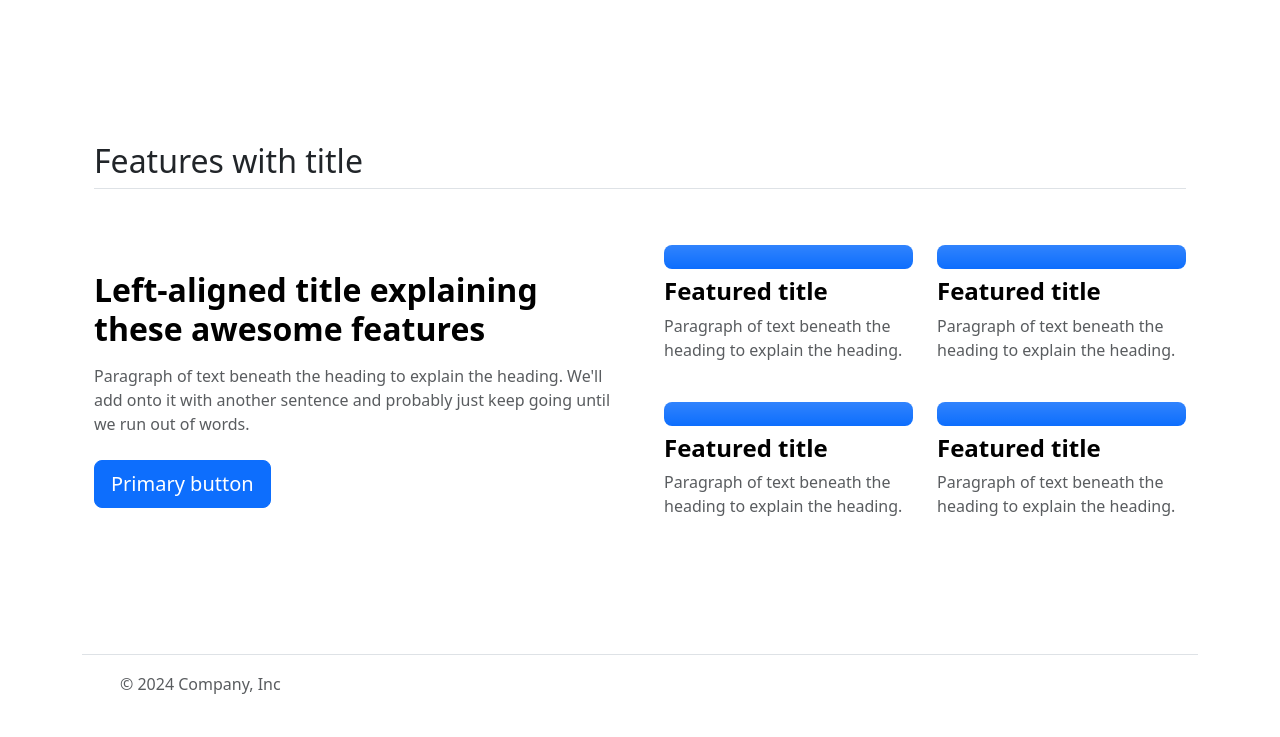
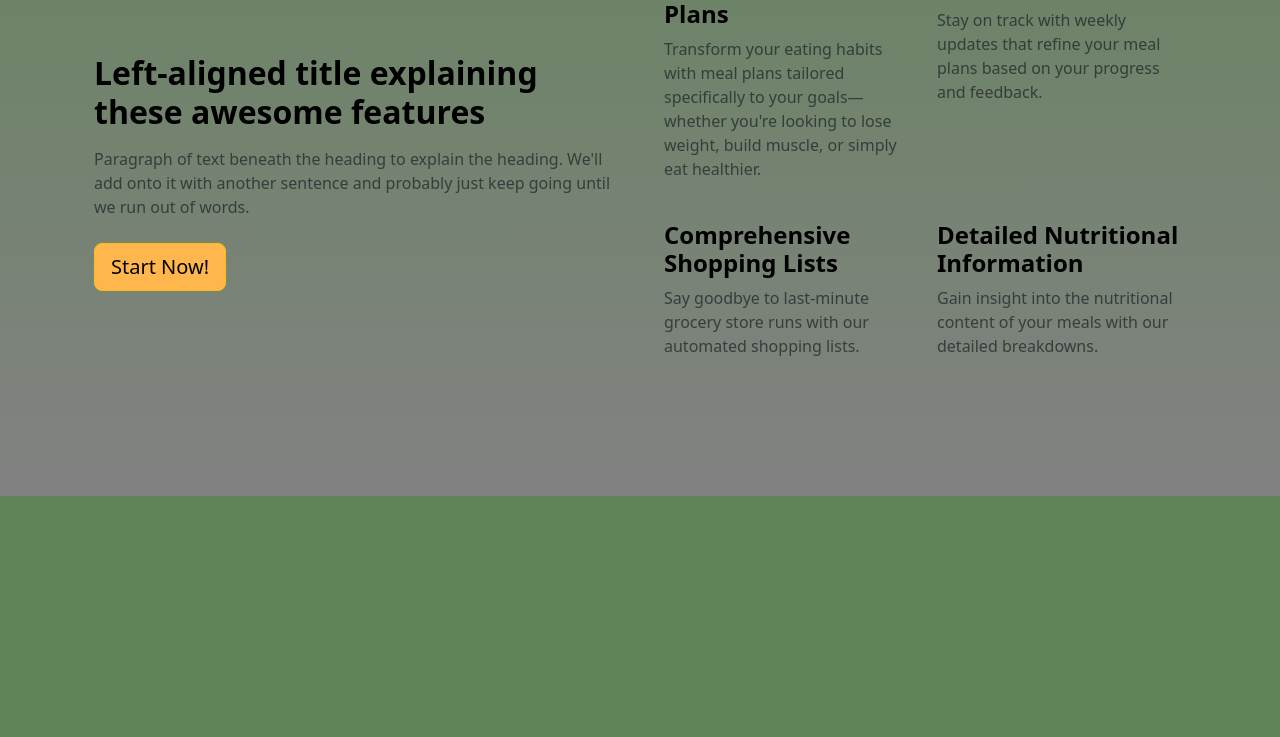
Before and after one commit to adric2001/DietCraft, a Flask app: page / in a window 1280 px wide. Shown: the part 603-1340 px from the top of the page. After the commit the page ends 1099 px from the top, so only its background shows below. Run offline with Flask 3, Linux system fonts and the light colour scheme.

Commit message:
Home page changes

```diff
--- a/static/styles.css
+++ b/static/styles.css
@@ -0,0 +1,12 @@
+body {
+    background: rgb(84,133,72);
+background: linear-gradient(180deg, rgba(84,133,72,1) 0%, rgba(130,130,130,1) 100%);
+}
+
+.btn-warning {
+    background-color: #FFB74D;
+}
+
+.text {
+    color: #F5F5F5;
+}
--- a/templates/index.html
+++ b/templates/index.html
@@ -10,111 +10,70 @@
 <body>
 
   <div class="container">
-    <header class="d-flex flex-wrap align-items-center justify-content-center justify-content-md-between py-3 mb-4 border-bottom">
-      <div class="col-md-3 mb-2 mb-md-0">
+    <header class="d-flex flex-wrap align-items-center justify-content-between py-3 mb-4 border-bottom">
+      <div class="d-flex align-items-center col-md-6">
         <a href="/" class="d-inline-flex link-body-emphasis text-decoration-none">
-          <h1>DietCraft</h1>
+          <h1 class="text mb-0">DIETCRAFT</h1>
         </a>
+        <ul class="nav mb-0 ms-3">
+          <li><a href="#" class="text nav-link px-2">Home</a></li>
+          <li><a href="#" class="text nav-link px-2">Features</a></li>
+          <li><a href="#" class="text nav-link px-2">Pricing</a></li>
+          <li><a href="#" class="text nav-link px-2">FAQs</a></li>
+          <li><a href="#" class="text nav-link px-2">About</a></li>
+        </ul>
       </div>
 
-      <ul class="nav col-12 col-md-auto mb-2 justify-content-center mb-md-0">
-        <li><a href="#" class="nav-link px-2 link-secondary">Home</a></li>
-        <li><a href="#" class="nav-link px-2">Features</a></li>
-        <li><a href="#" class="nav-link px-2">Pricing</a></li>
-        <li><a href="#" class="nav-link px-2">FAQs</a></li>
-        <li><a href="#" class="nav-link px-2">About</a></li>
-      </ul>
-
       <div class="col-md-3 text-end">
-        <button type="button" class="btn btn-outline-primary me-2">Login</button>
-        <button type="button" class="btn btn-primary">Sign-up</button>
+        <button type="button" class="text btn btn-warning me-2">Get Started</button>
+        <button type="button" class="text btn btn-warning">Learn More</button>
       </div>
     </header>
   </div>
 
-
-  <div class="container col-xxl-8 px-4 py-5">
-    <div class="row flex-lg-row-reverse align-items-center g-5 py-5">
-      <div class="col-10 col-sm-8 col-lg-6">
-        <img src="bootstrap-themes.png" class="d-block mx-lg-auto img-fluid" alt="Bootstrap Themes" width="700" height="500" loading="lazy">
-      </div>
-      <div class="col-lg-6">
-        <h1 class="display-5 fw-bold text-body-emphasis lh-1 mb-3">Responsive left-aligned hero with image</h1>
-        <p class="lead">Quickly design and customize responsive mobile-first sites with Bootstrap, the world’s most popular front-end open source toolkit, featuring Sass variables and mixins, responsive grid system, extensive prebuilt components, and powerful JavaScript plugins.</p>
-        <div class="d-grid gap-2 d-md-flex justify-content-md-start">
-          <button type="button" class="btn btn-primary btn-lg px-4 me-md-2">Primary</button>
-          <button type="button" class="btn btn-outline-secondary btn-lg px-4">Default</button>
-        </div>
-      </div>
+  <div class="px-4 py-5 my-5 text-center">
+    <h1 class="display-5 fw-bold text-body-emphasis">Get your Personalized Plan in Minutes!</h1>
+    <div class="col-lg-6 mx-auto">
+      <p class="lead mb-4">DietCraft is a personalized weight management app designed to help users achieve their health and fitness goals.</p>
     </div>
   </div>
 
 
   <div class="container px-4 py-5">
-    <h2 class="pb-2 border-bottom">Features with title</h2>
+    <h2 class="pb-2 border-bottom">Features</h2>
 
     <div class="row row-cols-1 row-cols-md-2 align-items-md-center g-5 py-5">
       <div class="col d-flex flex-column align-items-start gap-2">
         <h2 class="fw-bold text-body-emphasis">Left-aligned title explaining these awesome features</h2>
         <p class="text-body-secondary">Paragraph of text beneath the heading to explain the heading. We'll add onto it with another sentence and probably just keep going until we run out of words.</p>
-        <a href="#" class="btn btn-primary btn-lg">Primary button</a>
+        <a href="#" class="btn btn-warning btn-lg">Start Now!</a>
       </div>
 
       <div class="col">
         <div class="row row-cols-1 row-cols-sm-2 g-4">
           <div class="col d-flex flex-column gap-2">
-            <div class="feature-icon-small d-inline-flex align-items-center justify-content-center text-bg-primary bg-gradient fs-4 rounded-3">
-              <svg class="bi" width="1em" height="1em">
-                <use xlink:href="#collection"></use>
-              </svg>
-            </div>
-            <h4 class="fw-semibold mb-0 text-body-emphasis">Featured title</h4>
-            <p class="text-body-secondary">Paragraph of text beneath the heading to explain the heading.</p>
+            <h4 class="fw-semibold mb-0 text-body-emphasis">Personalized Meal Plans</h4>
+            <p class="text-body-secondary">Transform your eating habits with meal plans tailored specifically to your goals—whether you're looking to lose weight, build muscle, or simply eat healthier.</p>
           </div>
 
           <div class="col d-flex flex-column gap-2">
-            <div class="feature-icon-small d-inline-flex align-items-center justify-content-center text-bg-primary bg-gradient fs-4 rounded-3">
-              <svg class="bi" width="1em" height="1em">
-                <use xlink:href="#gear-fill"></use>
-              </svg>
-            </div>
-            <h4 class="fw-semibold mb-0 text-body-emphasis">Featured title</h4>
-            <p class="text-body-secondary">Paragraph of text beneath the heading to explain the heading.</p>
+            <h4 class="fw-semibold mb-0 text-body-emphasis">Weekly Updates</h4>
+            <p class="text-body-secondary">Stay on track with weekly updates that refine your meal plans based on your progress and feedback.</p>
           </div>
 
           <div class="col d-flex flex-column gap-2">
-            <div class="feature-icon-small d-inline-flex align-items-center justify-content-center text-bg-primary bg-gradient fs-4 rounded-3">
-              <svg class="bi" width="1em" height="1em">
-                <use xlink:href="#speedometer"></use>
-              </svg>
-            </div>
-            <h4 class="fw-semibold mb-0 text-body-emphasis">Featured title</h4>
-            <p class="text-body-secondary">Paragraph of text beneath the heading to explain the heading.</p>
+            <h4 class="fw-semibold mb-0 text-body-emphasis">Comprehensive Shopping Lists</h4>
+            <p class="text-body-secondary">Say goodbye to last-minute grocery store runs with our automated shopping lists. </p>
           </div>
 
           <div class="col d-flex flex-column gap-2">
-            <div class="feature-icon-small d-inline-flex align-items-center justify-content-center text-bg-primary bg-gradient fs-4 rounded-3">
-              <svg class="bi" width="1em" height="1em">
-                <use xlink:href="#table"></use>
-              </svg>
-            </div>
-            <h4 class="fw-semibold mb-0 text-body-emphasis">Featured title</h4>
-            <p class="text-body-secondary">Paragraph of text beneath the heading to explain the heading.</p>
+            <h4 class="fw-semibold mb-0 text-body-emphasis">Detailed Nutritional Information</h4>
+            <p class="text-body-secondary">Gain insight into the nutritional content of your meals with our detailed breakdowns.</p>
           </div>
         </div>
       </div>
     </div>
   </div>
-
-
-  <div class="container">
-    <footer class="d-flex flex-wrap justify-content-between align-items-center py-3 my-4 border-top">
-      <div class="col-md-4 d-flex align-items-center">
-        <a href="/" class="mb-3 me-2 mb-md-0 text-body-secondary text-decoration-none lh-1">
-          <svg class="bi" width="30" height="24"><use xlink:href="#bootstrap"></use></svg>
-        </a>
-        <span class="mb-3 mb-md-0 text-body-secondary">© 2024 Company, Inc</span>
-      </div>
 
       <ul class="nav col-md-4 justify-content-end list-unstyled d-flex">
         <li class="ms-3"><a class="text-body-secondary" href="#"><svg class="bi" width="24" height="24"><use xlink:href="#twitter"></use></svg></a></li>
@@ -124,6 +83,7 @@
     </footer>
   </div>
 
+
 <script src="https://cdn.jsdelivr.net/npm/bootstrap@5.3.3/dist/js/bootstrap.bundle.min.js" integrity="sha384-YvpcrYf0tY3lHB60NNkmXc5s9fDVZLESaAA55NDzOxhy9GkcIdslK1eN7N6jIeHz" crossorigin="anonymous"></script>
 </body>
 </html>
```
Also changed, not shown: static/img/bow2.png (added), static/img/bowl.png (added).
